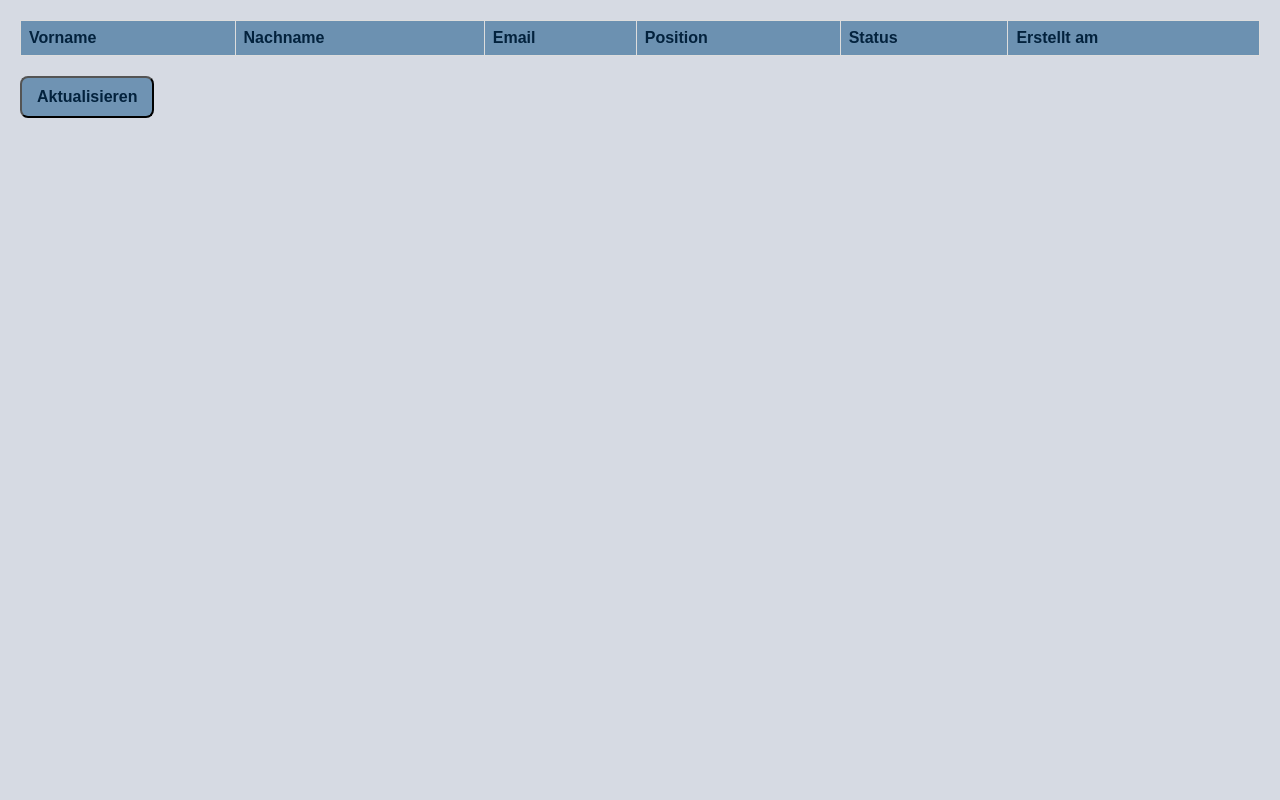
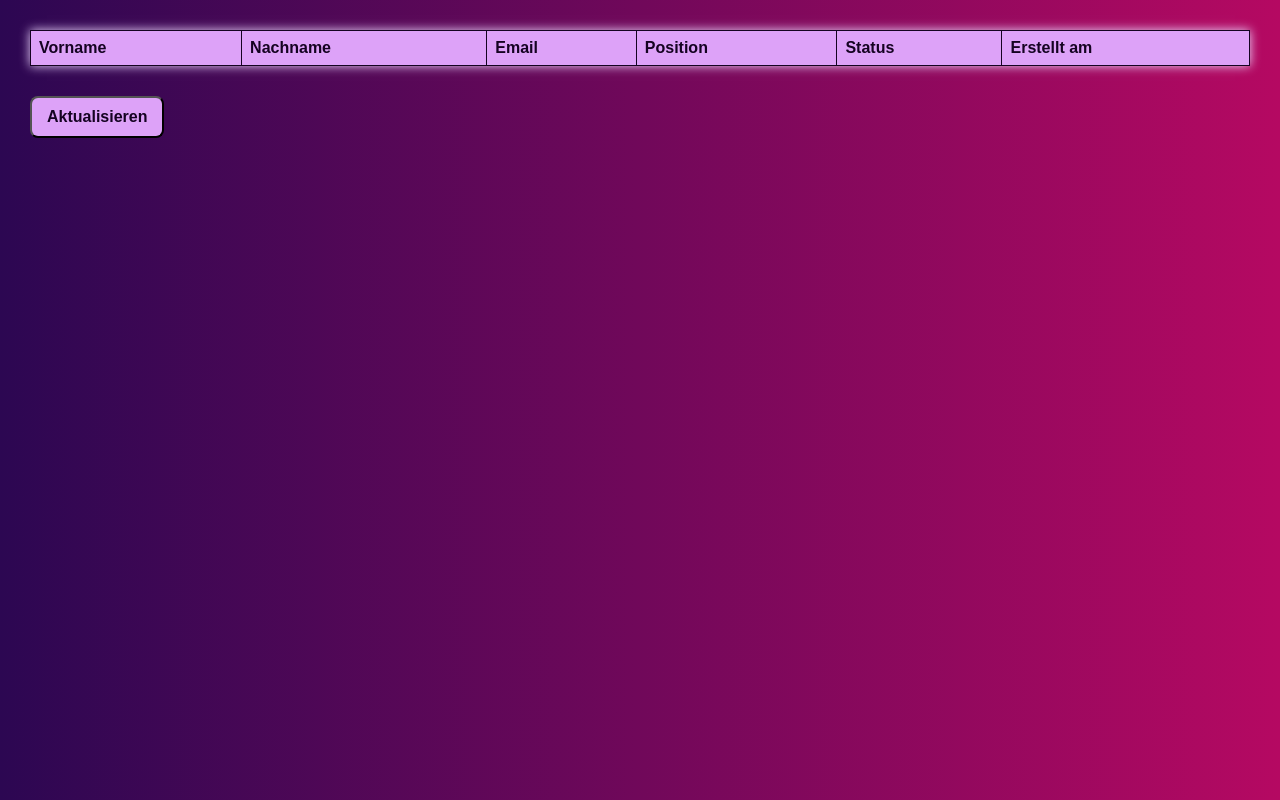
Before and after one commit to Marga-Lensen/backend-collab-project, a plain HTML site: page frontend/index.html in a window 1280 px wide. Drawn offline with Linux system fonts and the light colour scheme; no server answers.

Commit message:
style geändert in html

```diff
--- a/frontend/index.html
+++ b/frontend/index.html
@@ -5,44 +5,48 @@
     <meta name="viewport" content="width=device-width, initial-scale=1.0" />
     <title>Bewerbungsarchiv</title>
     <style>
+
       body {
         font-family: Arial, sans-serif;
-        margin: 20px;
-        background-color: rgba(159, 168, 189, 0.425);
+        margin: 30px;
+        background: #2c0752;
+        background: linear-gradient(90deg, rgba(44, 7, 82, 1) 0%, rgba(181, 9, 98, 1) 100%);
       }
       table {
         width: 100%;
         border-collapse: collapse;
-        background-color: rgba(199, 209, 218, 0.884);
+        background-color: #ebd5fc;
+        box-shadow: #ebd5fc 0px 0px 10px 0px;
       }
       th,
       td {
-        border: 1px solid #ddd;
+        border: 1px solid #150322;
         padding: 8px;
         text-align: left;
       }
       th {
-        background-color: #4f7ea5c2;
-        color: rgb(3, 34, 61);
+        background-color: #dda2f8;
+        color: #150322;
         font-weight: bold;
       }
       tr:nth-child(even) {
-        background-color: #dadeeba2;
+        background-color: #e0d4fdf1;
       }
 
       button {
-        margin-top: 20px;
+        margin-top: 30px;
         padding: 10px 15px;
         font-size: 16px;
-        color: rgb(3, 34, 61);
+        color: #150322;
         font-weight: bold;
         cursor: pointer;
-        background-color: #4f7ea5c2;
+        background-color: #dda2f8;
         border-radius: 8px;
       }
       button:hover {
-        background-color: #3b5f7a;
-        color: aliceblue;
+        background-color: #783b7a;
+        color: whitesmoke;
+        box-shadow: #ebd5fc 0px 0px 10px 0px;
       }
     </style>
   </head>
```
